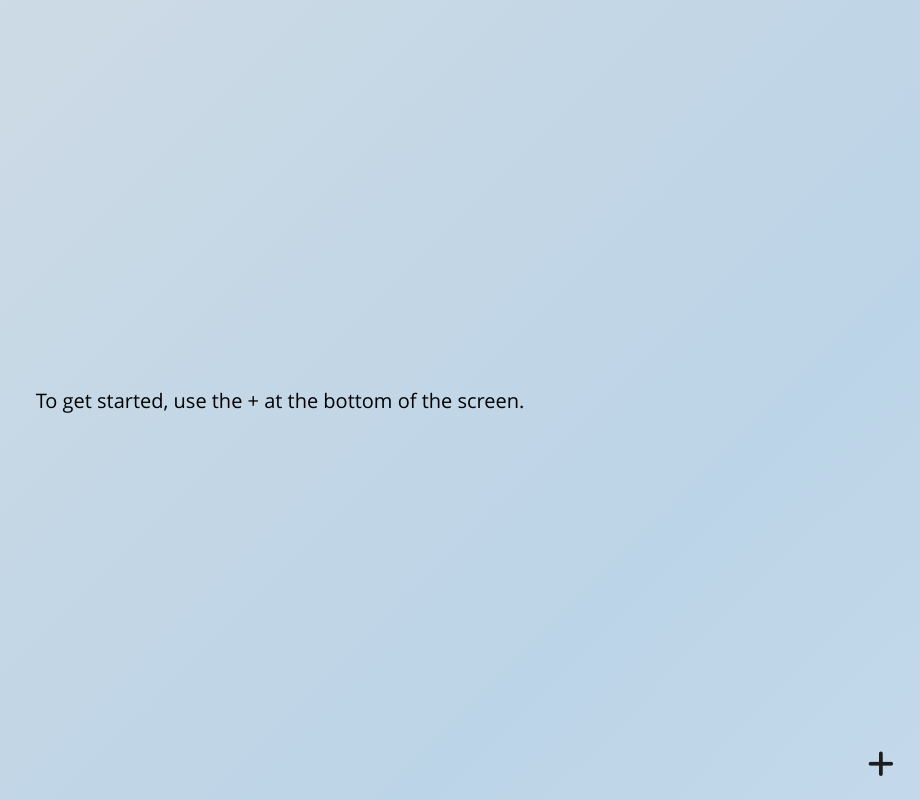
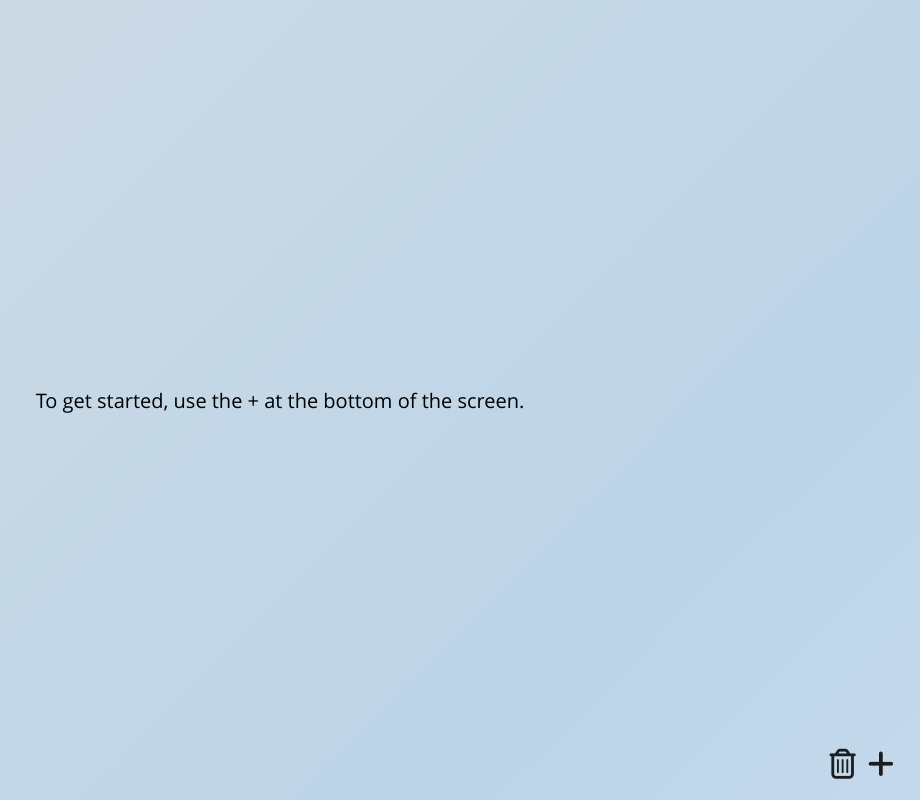
Before and after one commit to anton25360/vue-Bookmarks, a Vue app: page / in a window 1280 px wide. Shown: the whole page, without its empty margins (360-1280 px from the left). Built offline with nearby package versions, Linux system fonts and the light colour scheme.

Commit message:
added bin icon

```diff
--- a/src/App.vue
+++ b/src/App.vue
@@ -2,7 +2,8 @@
   <div id="app">
     <p id="introText">To get started, use the + at the bottom of the screen.</p>
     <div id="btnContainer">
-      <button class="fas fa-plus" id="newBookmarkBtn"></button>
+      <button class="FAicon far fa-trash-alt" id="newBookmarkBtn"></button>
+      <button class="FAicon fas fa-plus" id="newBookmarkBtn"></button>
     </div>
 
     <div id="tileGrid">
@@ -74,10 +75,10 @@ window.onload = () => {
 
   //if array is empty, diplay welcome message
   if (JSON.parse(localStorage.getItem("tiles")).length == 0) {
-    console.log('empty boi');
-    document.getElementById('introText').style.visibility = 'visible'
+    console.log("empty boi");
+    document.getElementById("introText").style.visibility = "visible";
   } else {
-    console.log('not empty');
+    console.log("not empty");
   }
 
   //trigger colour chamge on key press:
@@ -357,7 +358,7 @@ input {
   margin: 20px;
 }
 
-.fas {
+.FAicon {
   font-size: 30px;
   background-color: transparent;
   border: none;
@@ -365,11 +366,11 @@ input {
   color: #1b1d1f;
 }
 
-.fas {
+.FAicon {
   transition: all 0.2s ease-in-out;
 }
-.fas:hover {
-  transform: scale(1.5);
+.FAicon:hover {
+  transform: scale(1.3);
   cursor: pointer;
 }
 #introText {
```
